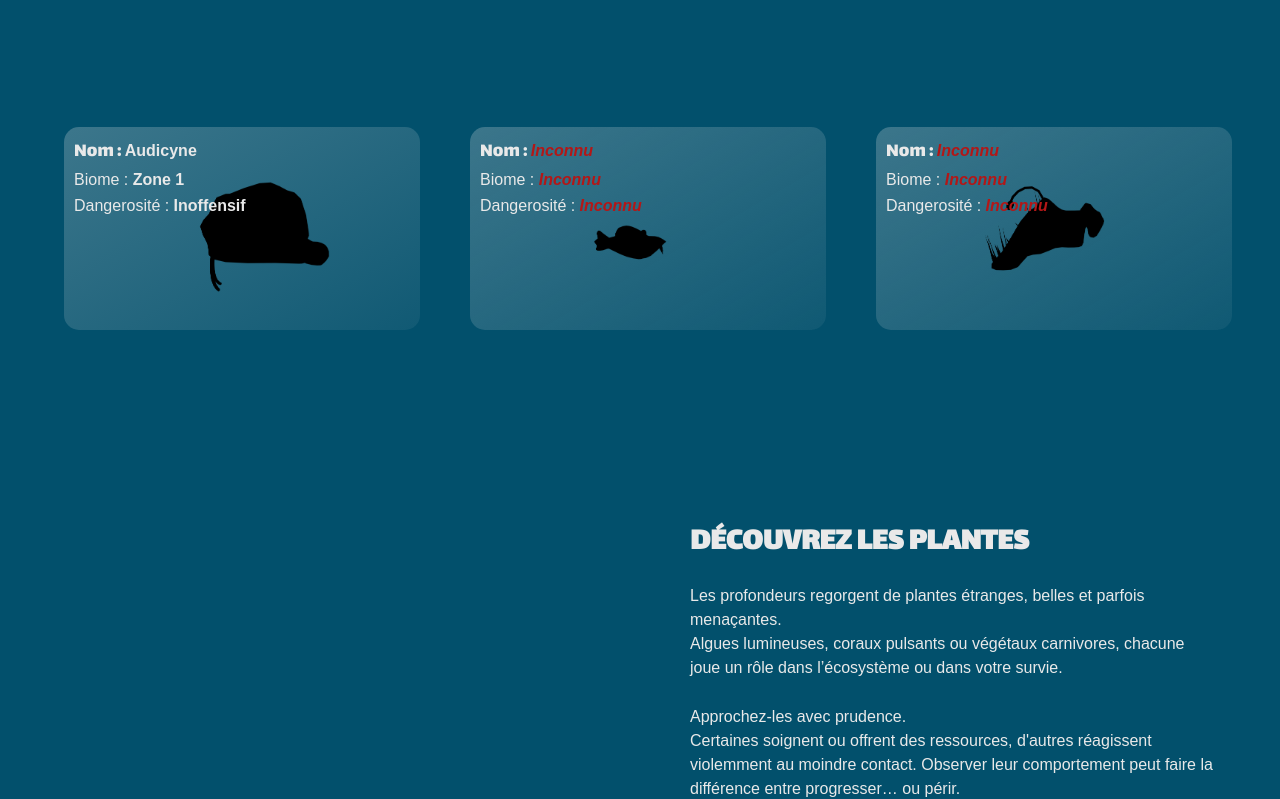
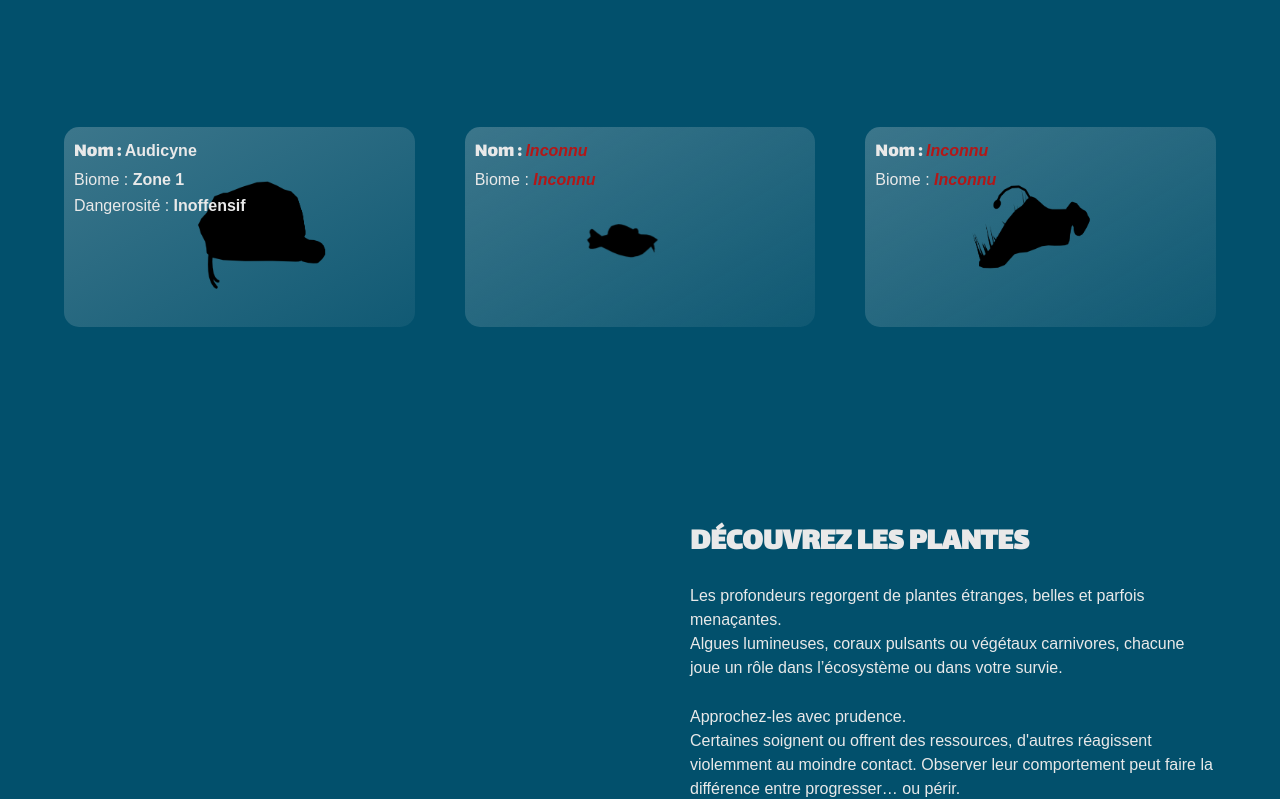
Before and after one commit to Aurelie-Runser/Abym, a Vue app: page /encyclopedie in a window 1280 px wide. Shown: the part 866-1665 px from the top of the page. Built offline with nearby package versions, Linux system fonts and the light colour scheme; a web font is replaced by a local one.

Commit message:
création card encyclopedie

```diff
--- /dev/null
+++ b/src/components/CardEncyclopedie.vue
@@ -0,0 +1,70 @@
+<script setup>
+defineProps({
+  donnees: Array
+});
+</script>
+
+<template>
+  <div class="card" :class="[{ 'card-unknown': !donnees.name }, { ['card-' + donnees.index]: true }]">
+    <div class="card-content">
+      <span class="name">Nom : <strong>{{ donnees.name ?? 'Inconnu' }}</strong></span>
+      <span class="biome">Biome : <strong>{{ donnees.biome ?? 'Inconnu' }}</strong></span>
+      <span v-if="donnees.degats" class="danger">Dangerosité : <strong>{{ donnees.degats ?? 'Inconnu' }}</strong></span>
+    </div>
+    <img :src="donnees.image" :alt="donnees.name ? 'photo d\'un spécimen' : 'silhouette d\'un spécimen'"/>
+  </div>
+</template>
+
+<style scoped>
+.card {
+  position: relative;
+  aspect-ratio: 16/9;
+  background: linear-gradient(-30deg, #e9e9e910, #e9e9e940);
+  border-radius: 15px;
+  cursor: pointer;
+
+
+  .card-content{
+    position: absolute;
+    z-index: 1;
+    top: 0;
+    left: 0;
+    width: 100%;
+    height: 100%;
+    display: flex;
+    flex-direction: column;
+    gap: 10px;
+    padding: 15px 10px;
+
+    .name{
+      font-family: var(--ff-title);
+      font-size: var(--fs-lg);
+    }
+  }
+
+  &.card-unknown{
+    cursor: not-allowed;
+
+    strong{
+      color: #b31717;
+      font-style: italic;
+    }
+  }
+}
+
+.card-1 {
+  grid-area: first;
+}
+
+.card-2 {
+  grid-area: second;
+}
+
+.card-3 {
+  grid-area: third;
+}
+
+.card-4 {
+  grid-area: fourth;
+}
+</style>
--- a/src/components/SliderComp.vue
+++ b/src/components/SliderComp.vue
@@ -1,4 +1,6 @@
 <script setup>
+import cardEncyclopedie from "@/components/cardEncyclopedie.vue";
+
 defineProps({
   isFish: Boolean,
   donnees: Array
@@ -7,37 +9,8 @@ defineProps({
 
 <template>
   <div class="slider container" :class="[{ 'slider-fourth': donnees[3], 'is-fish': isFish }]">
-    <div class="card card-first">
-      <div class="card-content">
-        <span class="name">Nom : <strong>{{ donnees[0].name }}</strong></span>
-        <span class="biome">Biome : <strong>{{ donnees[0].biome }}</strong></span>
-        <span v-if="donnees[0].degats" class="danger">Dangerosité : <strong>{{ donnees[0].degats }}</strong></span>
-      </div>
-      <img :src="donnees[0].image" alt=""/>
-    </div>
-    <div class="card card-second card-unknown">
-      <div class="card-content">
-        <span class="name">Nom : <strong>Inconnu</strong></span>
-        <span class="biome">Biome : <strong>Inconnu</strong></span>
-        <span v-if="donnees[0].degats" class="danger">Dangerosité : <strong>Inconnu</strong></span>
-      </div>
-      <img :src="donnees[1].image" alt=""/>
-    </div>
-    <div class="card card-third card-unknown">
-      <div class="card-content">
-        <span class="name">Nom : <strong>Inconnu</strong></span>
-        <span class="biome">Biome : <strong>Inconnu</strong></span>
-        <span v-if="donnees[0].degats" class="danger">Dangerosité : <strong>Inconnu</strong></span>
-      </div>
-      <img :src="donnees[2].image" alt=""/>
-    </div>
-    <div v-if="donnees[3]" class="card card-fourth card-unknown">
-      <div class="card-content">
-        <span class="name">Nom : <strong>Inconnu</strong></span>
-        <span class="biome">Biome : <strong>Inconnu</strong></span>
-        <span v-if="donnees[0].degats" class="danger">Dangerosité : <strong>Inconnu</strong></span>
-      </div>
-      <img :src="donnees[3].image" alt=""/>
+    <div v-for="donnee in donnees" :key="donnee.index">
+      <cardEncyclopedie :donnees="donnee"/>
     </div>
   </div>
 </template>
@@ -93,58 +66,6 @@ defineProps({
   }
 }
 
-.card {
-  position: relative;
-  aspect-ratio: 16/9;
-  background: linear-gradient(-30deg, #e9e9e910, #e9e9e940);
-  border-radius: 15px;
-  cursor: pointer;
-
-
-  .card-content{
-    position: absolute;
-    z-index: 1;
-    top: 0;
-    left: 0;
-    width: 100%;
-    height: 100%;
-    display: flex;
-    flex-direction: column;
-    gap: 10px;
-    padding: 15px 10px;
-
-    .name{
-      font-family: var(--ff-title);
-      font-size: var(--fs-lg);
-    }
-  }
-
-  &.card-unknown{
-    cursor: not-allowed;
-
-    strong{
-      color: #b31717;
-      font-style: italic;
-    }
-  }
-}
-
-.card-first {
-  grid-area: first;
-}
-
-.card-second {
-  grid-area: second;
-}
-
-.card-third {
-  grid-area: third;
-}
-
-.card-fourth {
-  grid-area: fourth;
-}
-
 @keyframes floating{
   from{
     translate: 0 -5px;
--- a/src/views/EncyclopedieView.vue
+++ b/src/views/EncyclopedieView.vue
@@ -4,6 +4,7 @@ import SliderComp from "@/components/SliderComp.vue";
 
 const fishs = [
   {
+    index: 1,
     name : 'Audicyne',
     famille : 'Bonite',
     mesures : 'mesure de 70 à 80 cm pour un poids de 5 ou 6 kg',
@@ -17,15 +18,18 @@ const fishs = [
     image:"/fish/poisson_1.png",
   },
   {
+    index: 2,
     image:"/fish/poisson_2.png",
   },
   {
+    index: 3,
     image:"/fish/poisson_3.png",
   },
 ]
 
 const plantes = [
   {
+    index: 1,
     name: 'Corail Plate',
     attitude : 'Récoltable, coraux solides comme de la pierre',
     aspect : "Petite tige où passe des coraux durs en forme d'assiettes",
@@ -34,12 +38,15 @@ const plantes = [
     image:"/plantes/corail.png"
   },
   {
+    index: 2,
     image:"/plantes/plante.png"
   },
   {
+    index: 3,
     image:"/plantes/corail_light.png"
   },
   {
+    index: 4,
     image:"/plantes/corail_2.png"
   },
 ]
```
